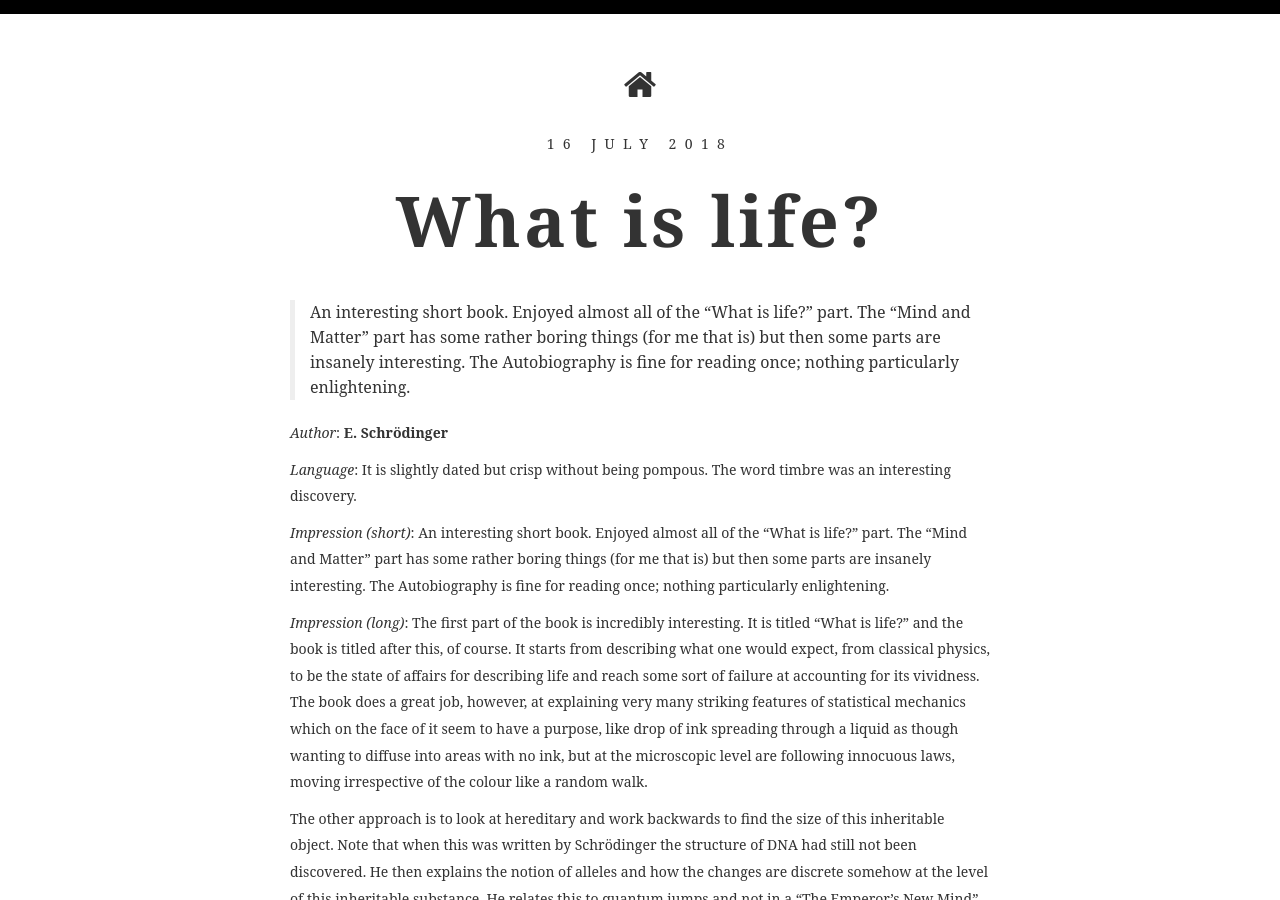
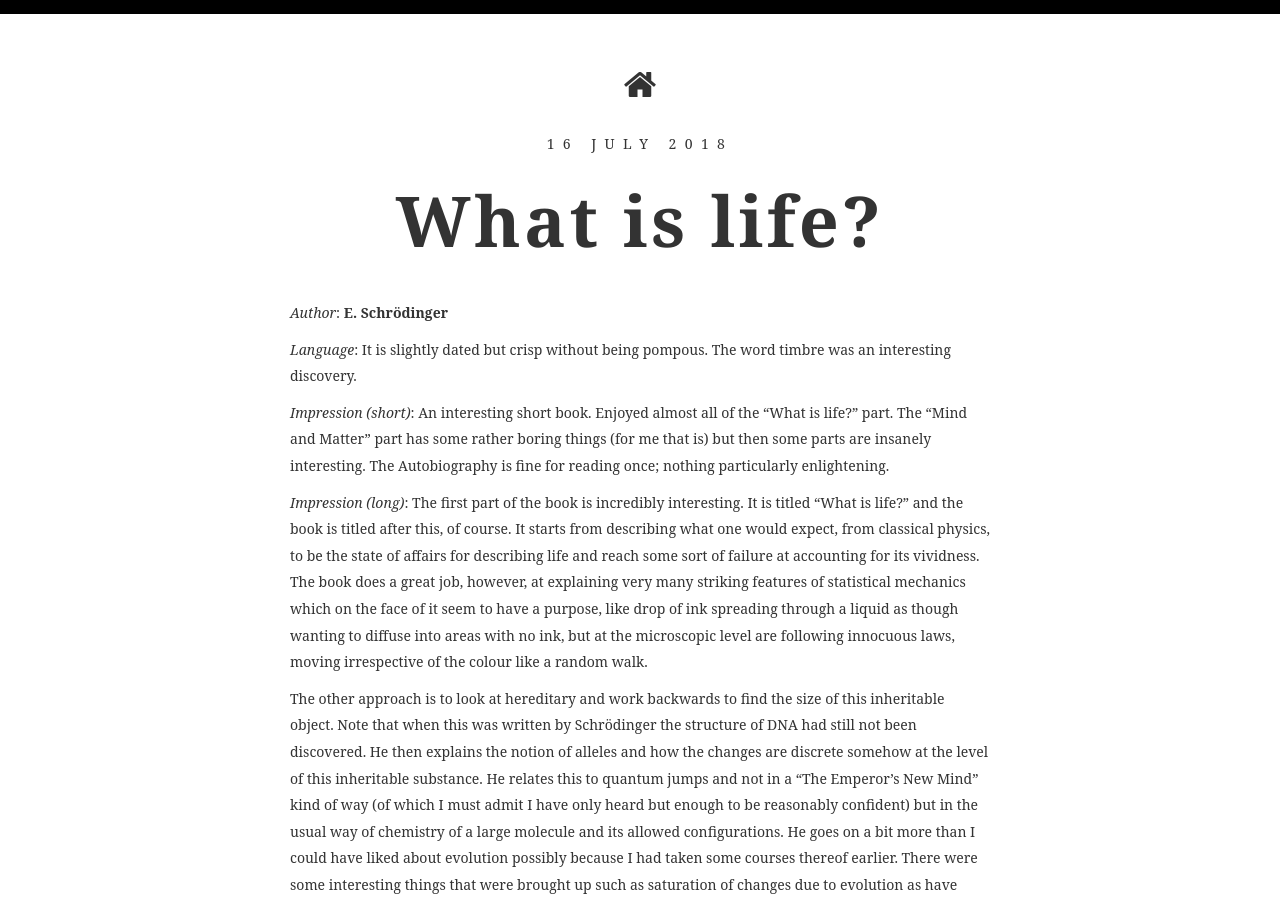
Before and after one commit to gleaned/gleaned.github.io, a Jekyll site: the page built from _posts/2018-07-16-Schrödinger.md, in a window 1280 px wide and 900 px high. Built offline with Jekyll 4.4.1, drawn with Linux system fonts in a browser that asks for light colours; some web fonts are replaced; comment, search, counter and statistics services are not loaded; some of the changed lines change nothing that is shown.

Commit message:
/ ‘_posts/2018-07-16-SchrÃ¶dinger.md’

```diff
--- a/_posts/2018-07-16-Schrödinger.md
+++ b/_posts/2018-07-16-Schrödinger.md
@@ -1,9 +1,9 @@
 ---
 layout: post_page
 title: What is life?
+abstract: An interesting short book. Enjoyed almost all of the "What is life?" part. The "Mind and Matter" part has some rather boring things (for me that is) but then some parts are insanely interesting. The Autobiography is fine for reading once; nothing particularly enlightening.
 ---
 
-> An interesting short book. Enjoyed almost all of the "What is life?" part. The "Mind and Matter" part has some rather boring things (for me that is) but then some parts are insanely interesting. The Autobiography is fine for reading once; nothing particularly enlightening.
 
 *Author*: **E. Schrödinger**
 
```
